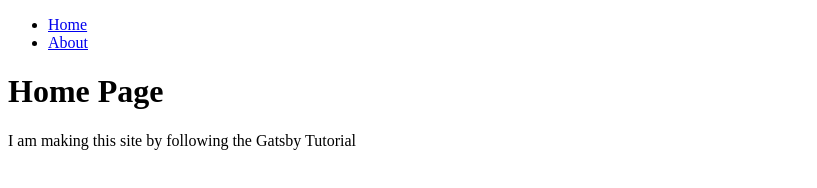
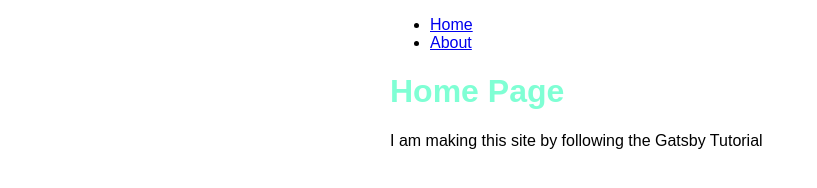
Before and after one commit to FortunateSmith/Musings, a Gatsby site: page / in a window 1280 px wide. Shown: the whole page, without its empty margins (0-817 px from the left). Built offline with nearby package versions, Linux system fonts and the light colour scheme; Gatsby itself is replaced by a stand-in of ours.

Commit message:
add basic styling for layout

```diff
--- a/src/components/layout.js
+++ b/src/components/layout.js
@@ -1,19 +1,32 @@
 import * as React from "react";
 import { Link } from "gatsby";
+import {
+  container,
+  heading,
+  navLinks,
+  navLinkItem,
+  navLinkText,
+} from "./layout.module.css";
 
-export default function Layout({pageTitle, children}){
+export default function Layout({ pageTitle, children }) {
   return (
-    <div>
+    <div className={container}>
       <nav>
-        <ul>
-          <li><Link to="/">Home</Link></li>
-          <li><Link to="/about">About</Link></li>
+        <ul className={navLinks}>
+          <li className={navLinkItem}>
+            <Link to="/" className={navLinkText}>
+              Home
+            </Link>
+          </li>
+          <li className={navLinkItem}>
+            <Link to="/about" className={navLinkText}>About</Link>
+          </li>
         </ul>
       </nav>
       <main>
-        <h1>{pageTitle}</h1>
+        <h1 className={heading}>{pageTitle}</h1>
         {children}
       </main>
     </div>
-  )
+  );
 }
--- /dev/null
+++ b/src/components/layout.module.css
@@ -0,0 +1,23 @@
+.container {
+  margin: auto;
+  max-width: 500px;
+  font-family: sans-serif;
+}
+
+.heading {
+  color: aquamarine;
+}
+
+.nav-links {
+  display: flex;
+  list-style: none;
+  padding-left: 0;
+}
+
+.nav-link-item {
+  padding-right: 2rem;
+}
+
+.nav-link-text {
+  color: #000;
+}
```
